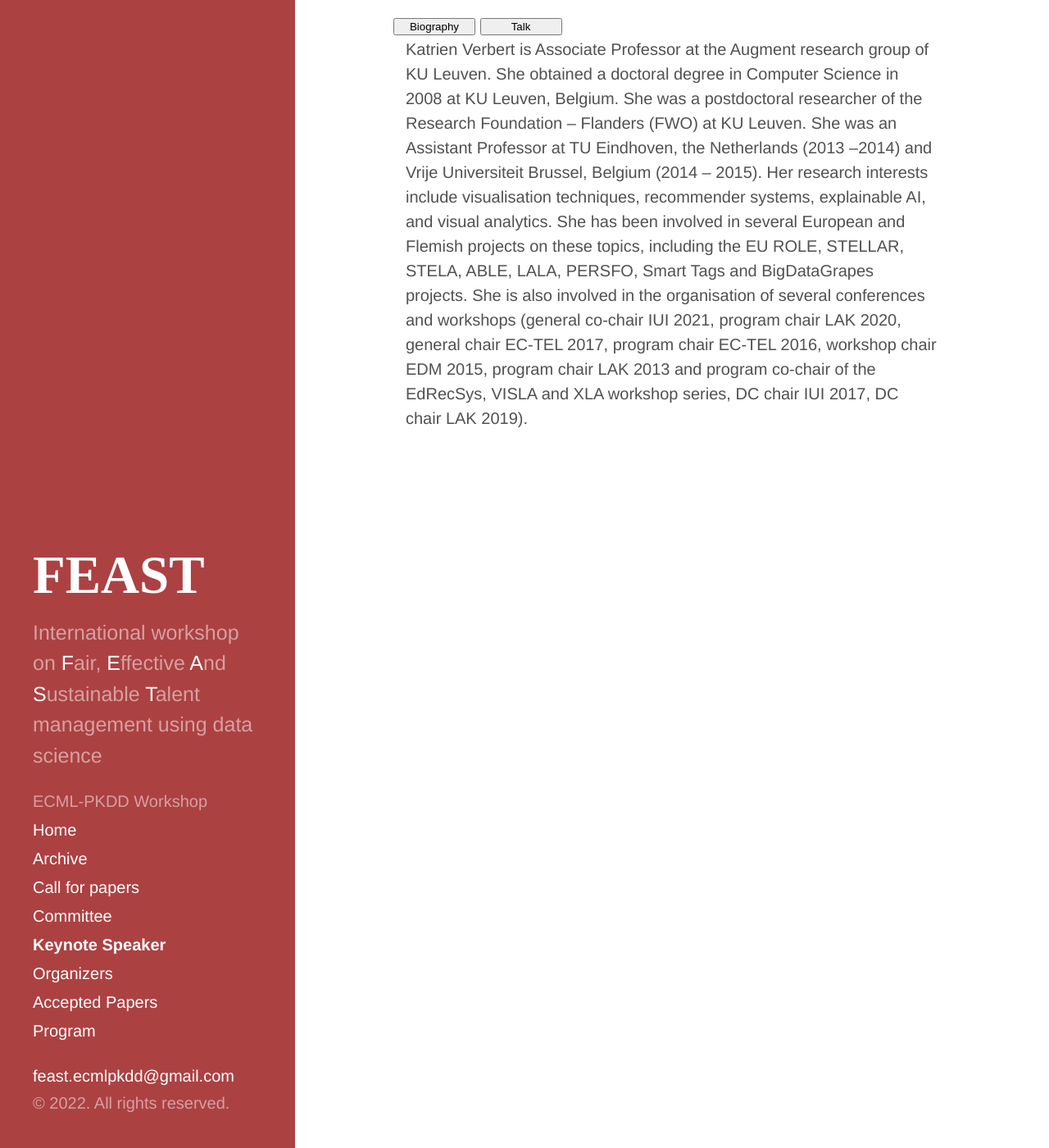
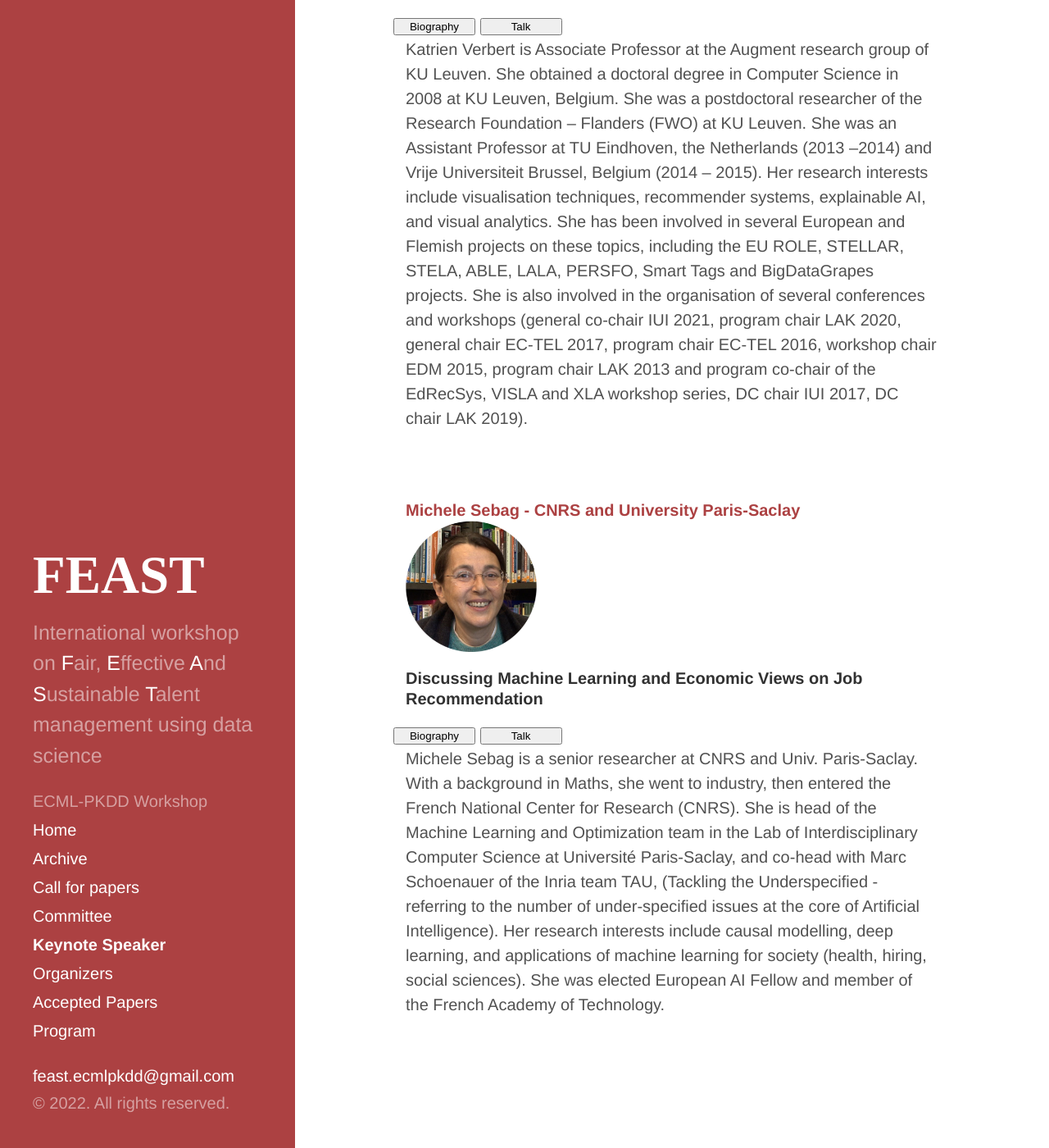
Before and after one commit to feast-ecmlpkdd/feast-ecmlpkdd.github.io, a Jekyll site: the page built from pages/keynotes.md, in a window 1280 px wide and 1400 px high, scrolled down 449 px. Shown: the whole window at 82% size. Built offline with Jekyll 4.4.1, drawn with Linux system fonts in a browser that asks for light colours.

Commit message:
update keynote speaker

```diff
--- a/_data/keynotes.yml
+++ b/_data/keynotes.yml
@@ -8,3 +8,12 @@ speakers:
     bio: Katrien Verbert is Associate Professor at the Augment research group of KU Leuven. She obtained a doctoral degree in Computer Science in 2008 at KU Leuven, Belgium. She was a postdoctoral researcher of the Research Foundation – Flanders (FWO) at KU Leuven. She was an Assistant Professor at TU Eindhoven, the Netherlands (2013 –2014) and  Vrije Universiteit Brussel, Belgium (2014 – 2015). Her research interests include visualisation techniques, recommender systems, explainable AI, and visual analytics. She has been involved in several European and Flemish projects on these topics, including the EU ROLE, STELLAR, STELA, ABLE, LALA, PERSFO, Smart Tags and BigDataGrapes projects. She is also involved in the organisation of several conferences and workshops (general co-chair IUI 2021, program chair LAK 2020, general chair EC-TEL 2017, program chair EC-TEL 2016, workshop chair EDM 2015, program chair LAK 2013 and program co-chair of the EdRecSys, VISLA and XLA workshop series, DC chair IUI 2017, DC chair LAK 2019).
     talktitle: "Explaining job recommendations: a human-centred perspective"
     talk: The dynamics of the labor market and the tasks with which jobs are being composed are continuously evolving. Providing effective recommendations in this context has also been found to be particularly challenging. In this talk, I will present our work on dashboards that visualise predictions and job recommendations, and that provide actionable insights for job seekers. I will present lessons learned from user-centred design processes involving job seekers and job mediators, as well as future research challenges.
+  Sebag:
+    id: 2
+    name: Michele Sebag
+    institution: CNRS and University Paris-Saclay
+    image: MicheleSebag.png
+    homepage: https://www.lri.fr/~sebag/
+    bio: Michele Sebag is a senior researcher at CNRS and Univ. Paris-Saclay. With a background in Maths, she went to industry, then entered the French National Center for Research (CNRS). She is head of the Machine Learning and Optimization team in the Lab of Interdisciplinary Computer Science at Université Paris-Saclay, and co-head with Marc Schoenauer of the Inria team TAU, (Tackling the Underspecified - referring to the number of under-specified issues at the core of Artificial Intelligence). Her research interests include causal modelling, deep learning, and applications of machine learning for society (health, hiring, social sciences). She was elected European AI Fellow and member of the French Academy of Technology.
+    talktitle: "Discussing Machine Learning and Economic Views on Job Recommendation"
+    talk: "Recommending job ads to job seekers raises some issues beyond the standard performance indicators of recommender systems (RS). On one hand, job seekers might specify their requirements (e.g., type of contract, max mobility distance). The interaction matrix can then be used to measure the difference between what they want and what they get, in a given environment. A first question is whether an RS system will increase this difference, and how to mitigate these potentially negative impacts. A second question is to measure the prejudices of a given RS platform: can we state that some job seeker profiles are less well served than others ? (and why). A third question is related to the possible impacts of the RS on the global job market in terms of congestion. What about using a population-based learning criterion ? Recommending job ads to job seekers raises some issues beyond the standard performance indicators of recommender systems (RS)."
--- a/pages/keynotes.md
+++ b/pages/keynotes.md
@@ -7,4 +7,6 @@ permalink: /keynotes/
 ---
 <div class="container">
 {% include keynote_speaker.html data=site.data.keynotes.speakers.Verbert %}
+<br>
+{% include keynote_speaker.html data=site.data.keynotes.speakers.Sebag %}
 </div>
--- a/pages/program.md
+++ b/pages/program.md
@@ -6,9 +6,9 @@ permalink: /program/
 # Program
 ---
 
-**14:30 - 15:15** Keynote 1: [__Explaining job recommendations: a human-centred perspective__](/keynotes/)
+**14:30 - 15:15** Keynote 1: [__Explaining Job Recommendations: A Human-Centred Perspective__](/keynotes/)
 
-**15:15 - 15:30** Overview: [__A challenge-based survey of e-recruitment recommendation systems__]()
+**15:15 - 15:30** Overview: [__A Challenge-Based Survey of E-recruitment Recommendation Systems__]()
 
 **15:30 - 15:45** Contributed talk 1: [__Algorithmic Tools in Public Employment Services: Towards a Jobseeker-Centric Perspective__](/papers/FEAST2022_paper_3153.pdf)
 
@@ -16,10 +16,10 @@ permalink: /program/
 
 **16:00 - 16:15** Contributed talk 3: [__Internal Placement: Job Recommender Systems with Social Regularization__](/papers/FEAST2022_paper_4436.pdf)
 
-**16:15 - 16:30** Contributed talk 4: [__Recommender system in a non-stationary context: recommending job ads in pandemic times__](/papers/FEAST2022_paper_3315.pdf)
+**16:15 - 16:30** Contributed talk 4: [__Recommender System in A Non-stationary Context: Recommending Job Ads in Pandemic Times__](/papers/FEAST2022_paper_3315.pdf)
 
 **16:30 - 17:00** Coffee Break
 
-**17:00 - 17:45** Keynote 2: [__Title TBA__]()
+**17:00 - 17:45** Keynote 2: [__Discussing Machine Learning and Economic Views on Job Recommendation__]()
 
 **17:45 - 18:30** Poster session
```
Also changed, not shown: images/MicheleSebag.png (added).
